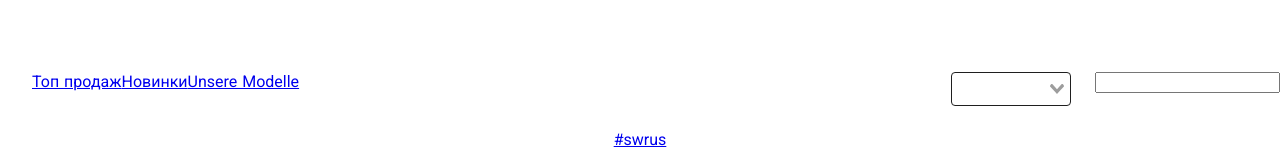
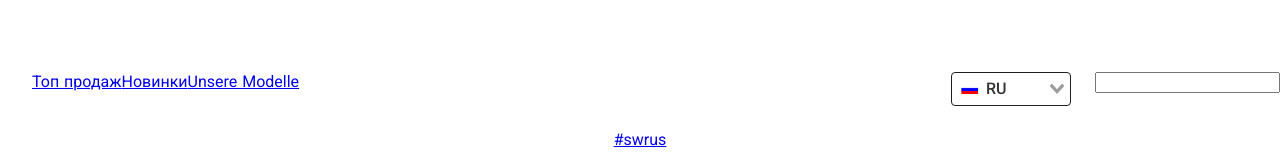
Before and after one commit to 10k20/fashion_shop, a Nuxt app in the folder webapp/: page / in a window 1280 px wide. Shown: the top 163 px of the page. Built offline with nearby package versions, Linux system fonts and the light colour scheme.

Commit message:
fix vue-select component

```diff
--- a/webapp/components/basic/SelectMenu.vue
+++ b/webapp/components/basic/SelectMenu.vue
@@ -1,13 +1,11 @@
 <template>
 <div class="wrapper">
     <div id="app">
-        <v-select :options="options" label="title" class="select">
+        <v-select :options="options" label="title" class="select" v-model="selectedLang">
             <template slot="option" slot-scope="option">
-                <span :class="option.icon"></span>
                 <img class="language-flag" :src="option.img" /> {{ option.title }}
             </template>
             <template slot="selected-option" slot-scope="option">
-                <span :class="option.icon"></span>
                 <img class="language-flag" :src="option.img" /> {{ option.title }}
             </template>
         </v-select>
@@ -20,6 +18,7 @@ import Vue from 'vue'
 import vSelect from 'vue-select'
 Vue.component('v-select', vSelect)
 import 'vue-select/dist/vue-select.css';
+
 export default {
     data() {
         return {
@@ -40,8 +39,16 @@ export default {
                     img: require('../../assets/icons/flags/USA.svg')
                 },
             ],
+            clearSearchOnSelect: {
+                type: Boolean,
+                default: false
+            },
+            selectedLang: null,
         }
     },
+    mounted() {
+        this.selectedLang = this.options[0];
+    }
 }
 </script>
 
```
